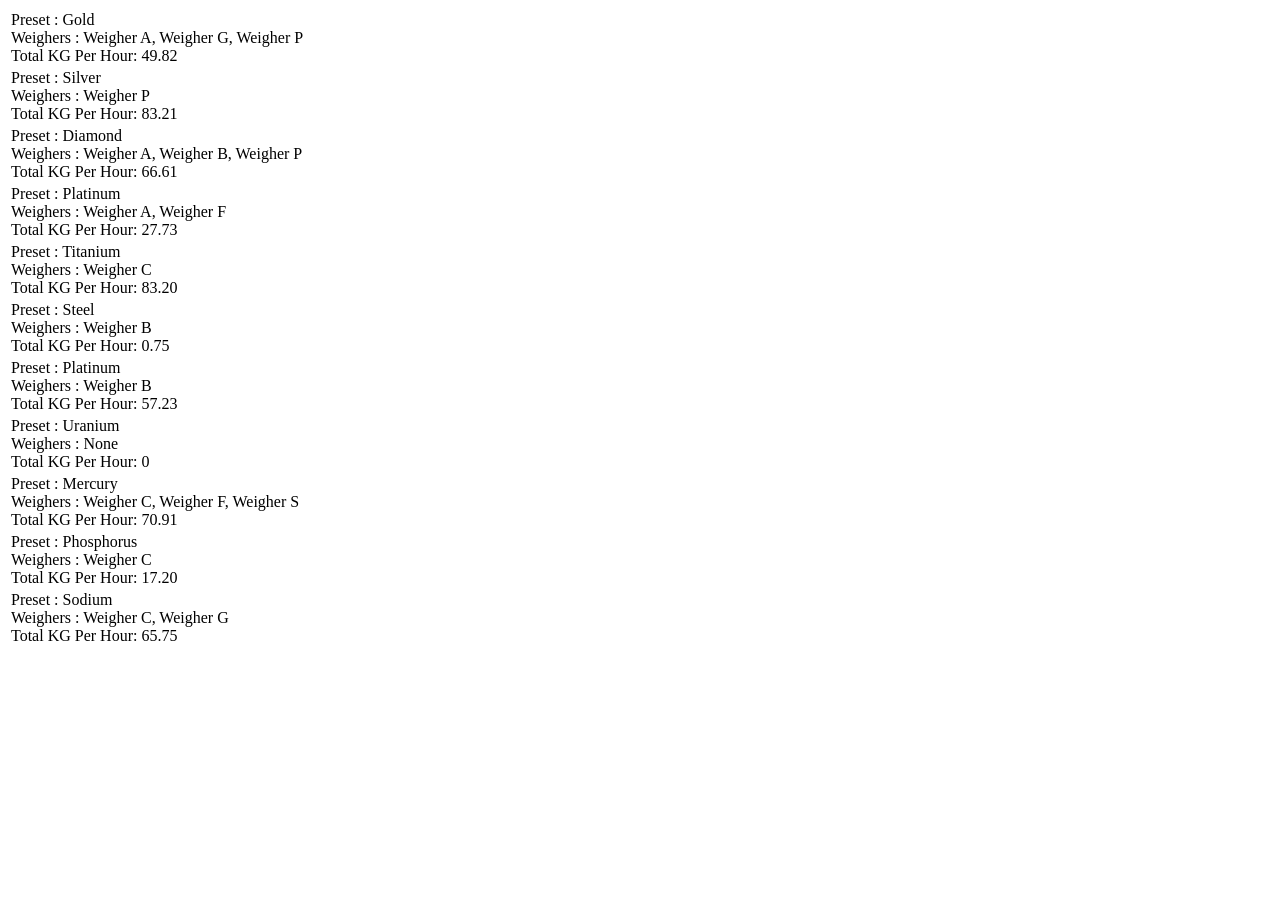
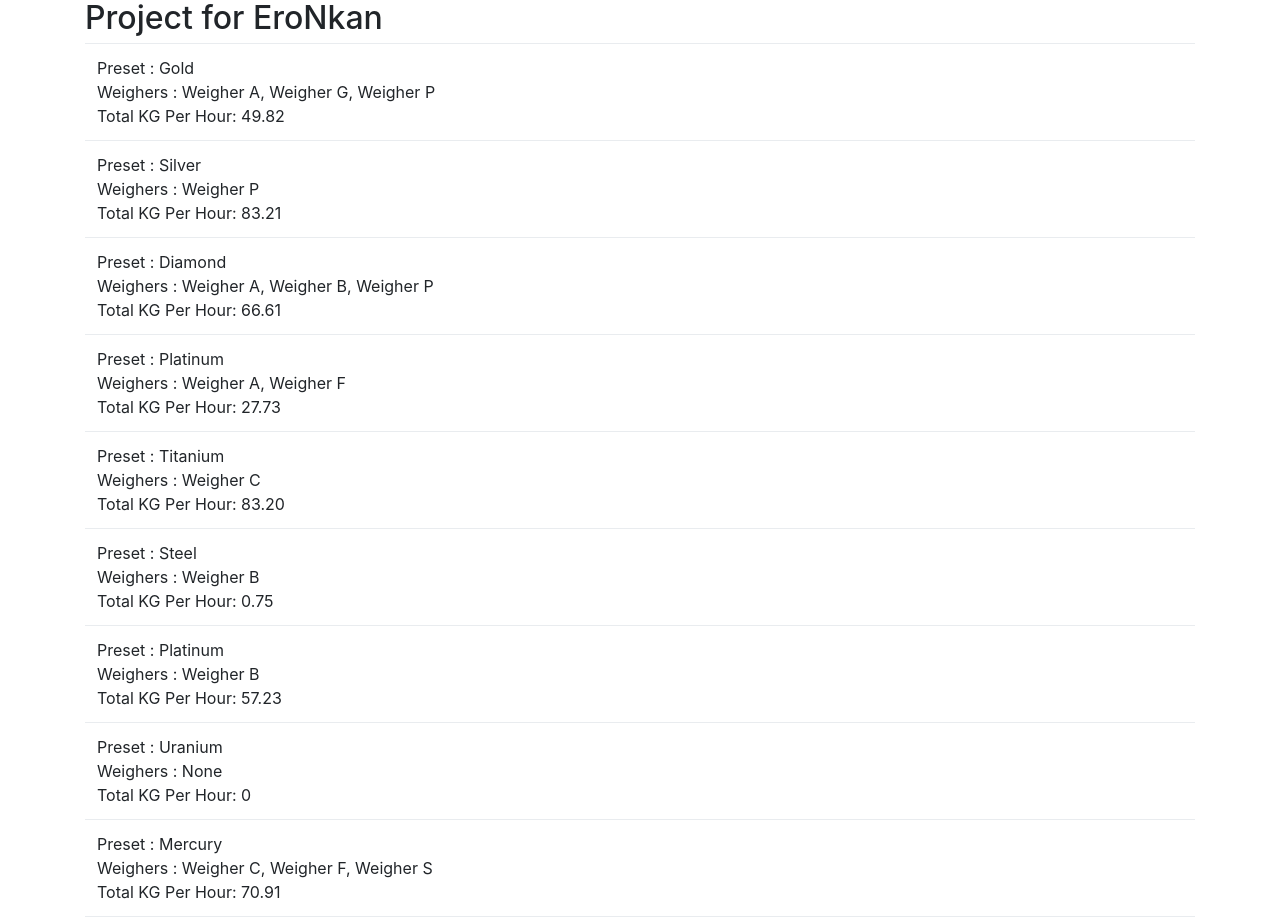
Before and after one commit to adityasingh1995/metalWeight, a plain HTML site: page index.html in a window 1280 px wide. Shown: the top 920 px of the page. Before the commit the page ends 800 px from the top, so only its background shows below. Drawn offline with nearby package versions, Linux system fonts and the light colour scheme.

Commit message:
stylized table

```diff
--- a/index.html
+++ b/index.html
@@ -4,10 +4,15 @@
 	<script type = "text/javascript" src = "data.js"></script>
 	<script type = "text/javascript" src = "presets.js"></script>
 	<script type = "text/javascript" src = "gen.js"></script>
+	<link rel="stylesheet" href="https://maxcdn.bootstrapcdn.com/bootstrap/4.0.0-beta/css/bootstrap.min.css" integrity="sha384-/Y6pD6FV/Vv2HJnA6t+vslU6fwYXjCFtcEpHbNJ0lyAFsXTsjBbfaDjzALeQsN6M" crossorigin="anonymous">
+
 </head>
+
 <body onload = "generate()">
-	<table id="data_table">
-
-	</table>
+	<div class="container">
+		<h2>Project for EroNkan</h2>
+		<table id="data_table" class="table">
+		</table>
+	</div>
 </body>
 </html>
```
